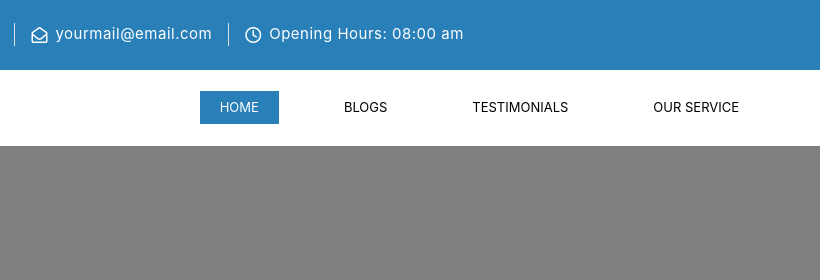
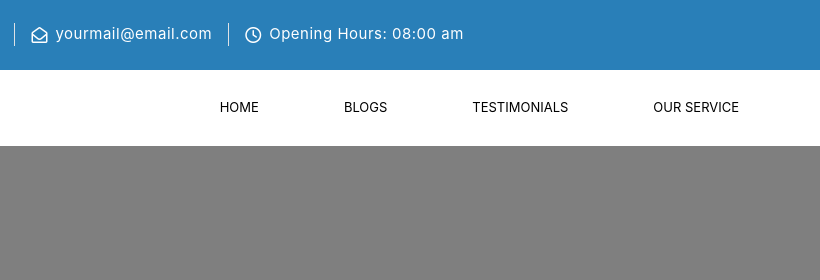
Before and after one commit to mhammad94/EducationalWebDesign, a website: page index.html in a window 1280 px wide. Shown: the top 280 px of the page, 227-1047 px from the left. Drawn offline with nearby package versions, Linux system fonts and the light colour scheme.

Commit message:
Nav-Bar Changes

```diff
--- a/index.html
+++ b/index.html
@@ -66,7 +66,7 @@
                 </button>
                     <div class="collapse navbar-collapse" id="navbarNav">
                         <ul class="navbar-nav">
-                            <li class="nav-item active">
+                            <li class="nav-item">
                                 <a class="nav-link" href="#">Home <span class="sr-only">(current)</span></a>
                             </li>
                             <li class="nav-item">
--- a/style.css
+++ b/style.css
@@ -58,9 +58,15 @@ h2 {
     margin-right: 45px;
 }
 
-.navbar-nav .active {
+.navbar-nav .nav-item:hover {
     background-color: #297fb8;
     color: #fff !important;
+    transition: 0.3s;
+}
+
+.navbar-light .navbar-nav .nav-link:hover {
+    color: #fff !important;
+    transition: 0.3s;
 }
 
 .navbar-light .navbar-nav .active>.nav-link {
```
